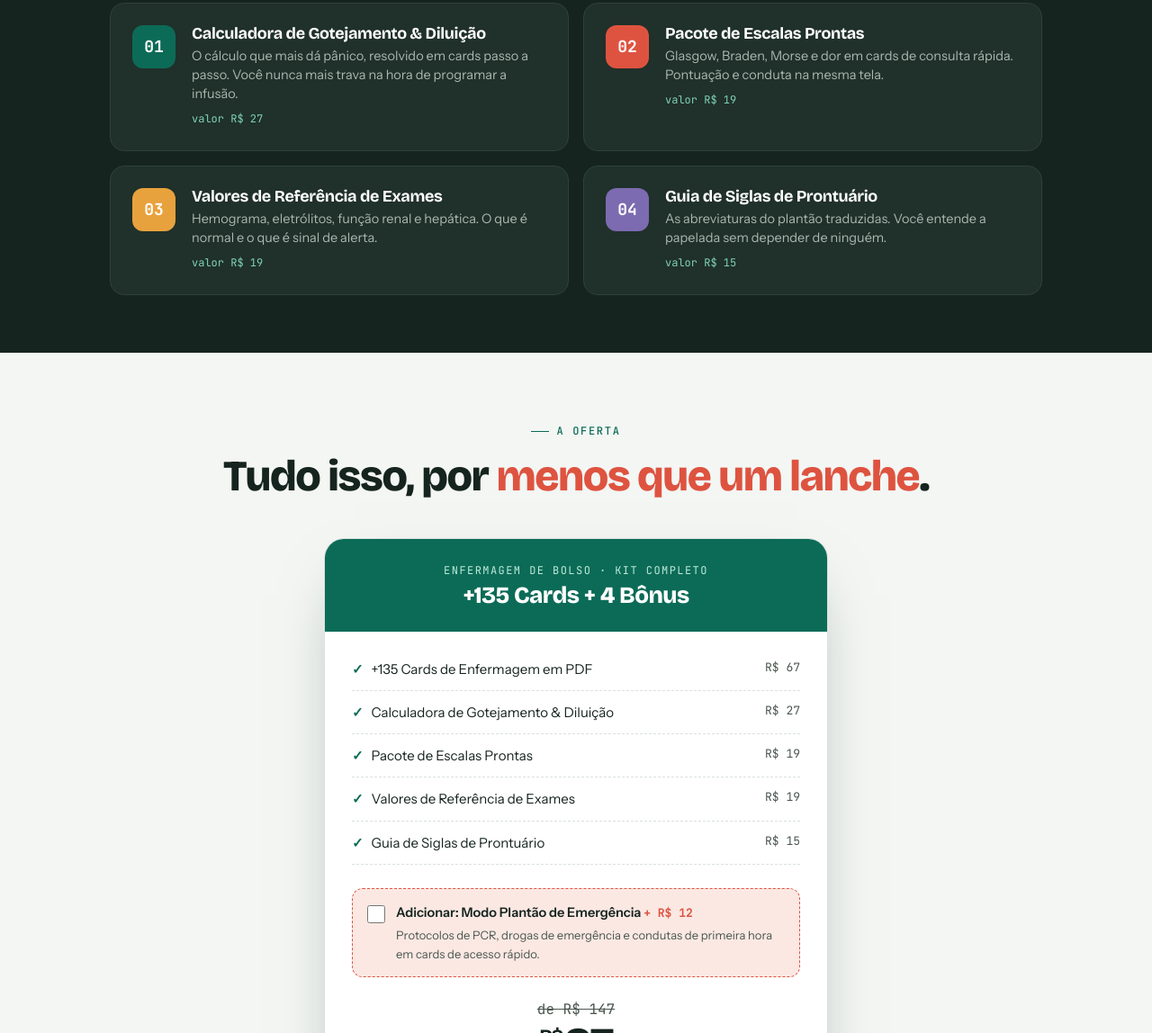
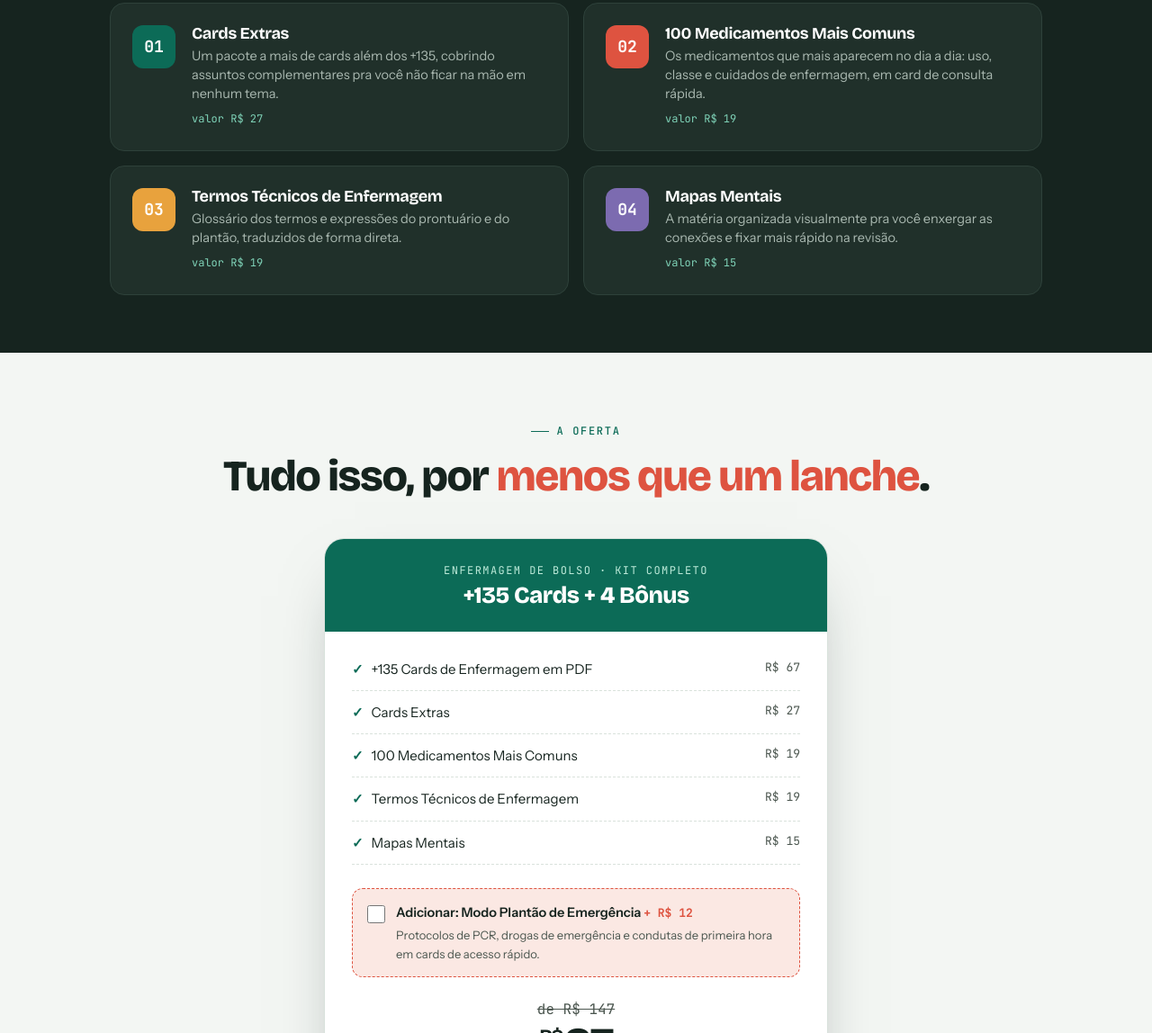
Before and after one commit to caualobo31/cardsenfermagem, a plain HTML site: page index.html in a window 1280 px wide. Shown: the part 3725-4873 px from the top of the page at 90% size. Drawn offline with nearby package versions, Linux system fonts and the light colour scheme.

Commit message:
Replace bonus section content and sync offer value stack
Swap the 4 bonuses for Cards Extras, 100 Medicamentos Mais Comuns,
Termos Técnicos de Enfermagem and Mapas Mentais, keeping the existing
card layout/icons and anchor prices. Update the offer stack list to
match (total still R$147).

Co-Authored-By: Claude Sonnet 5 <noreply@anthropic.com>

```diff
--- a/index.html
+++ b/index.html
@@ -417,19 +417,19 @@
     <div class="bonlist" style="text-align:left">
       <div class="bon">
         <div class="bicon">01</div>
-        <div><h3>Calculadora de Gotejamento &amp; Diluição</h3><p>O cálculo que mais dá pânico, resolvido em cards passo a passo. Você nunca mais trava na hora de programar a infusão.</p><span class="val">valor R$ 27</span></div>
+        <div><h3>Cards Extras</h3><p>Um pacote a mais de cards além dos +135, cobrindo assuntos complementares pra você não ficar na mão em nenhum tema.</p><span class="val">valor R$ 27</span></div>
       </div>
       <div class="bon">
         <div class="bicon">02</div>
-        <div><h3>Pacote de Escalas Prontas</h3><p>Glasgow, Braden, Morse e dor em cards de consulta rápida. Pontuação e conduta na mesma tela.</p><span class="val">valor R$ 19</span></div>
+        <div><h3>100 Medicamentos Mais Comuns</h3><p>Os medicamentos que mais aparecem no dia a dia: uso, classe e cuidados de enfermagem, em card de consulta rápida.</p><span class="val">valor R$ 19</span></div>
       </div>
       <div class="bon">
         <div class="bicon">03</div>
-        <div><h3>Valores de Referência de Exames</h3><p>Hemograma, eletrólitos, função renal e hepática. O que é normal e o que é sinal de alerta.</p><span class="val">valor R$ 19</span></div>
+        <div><h3>Termos Técnicos de Enfermagem</h3><p>Glossário dos termos e expressões do prontuário e do plantão, traduzidos de forma direta.</p><span class="val">valor R$ 19</span></div>
       </div>
       <div class="bon">
         <div class="bicon">04</div>
-        <div><h3>Guia de Siglas de Prontuário</h3><p>As abreviaturas do plantão traduzidas. Você entende a papelada sem depender de ninguém.</p><span class="val">valor R$ 15</span></div>
+        <div><h3>Mapas Mentais</h3><p>A matéria organizada visualmente pra você enxergar as conexões e fixar mais rápido na revisão.</p><span class="val">valor R$ 15</span></div>
       </div>
     </div>
   </div>
@@ -451,10 +451,10 @@
       <div class="offerbody">
         <ul class="stack">
           <li><span class="n"><span class="ck">✓</span> +135 Cards de Enfermagem em PDF</span><span class="p">R$ 67</span></li>
-          <li><span class="n"><span class="ck">✓</span> Calculadora de Gotejamento &amp; Diluição</span><span class="p">R$ 27</span></li>
-          <li><span class="n"><span class="ck">✓</span> Pacote de Escalas Prontas</span><span class="p">R$ 19</span></li>
-          <li><span class="n"><span class="ck">✓</span> Valores de Referência de Exames</span><span class="p">R$ 19</span></li>
-          <li><span class="n"><span class="ck">✓</span> Guia de Siglas de Prontuário</span><span class="p">R$ 15</span></li>
+          <li><span class="n"><span class="ck">✓</span> Cards Extras</span><span class="p">R$ 27</span></li>
+          <li><span class="n"><span class="ck">✓</span> 100 Medicamentos Mais Comuns</span><span class="p">R$ 19</span></li>
+          <li><span class="n"><span class="ck">✓</span> Termos Técnicos de Enfermagem</span><span class="p">R$ 19</span></li>
+          <li><span class="n"><span class="ck">✓</span> Mapas Mentais</span><span class="p">R$ 15</span></li>
         </ul>
 
         <label class="bump">
```
